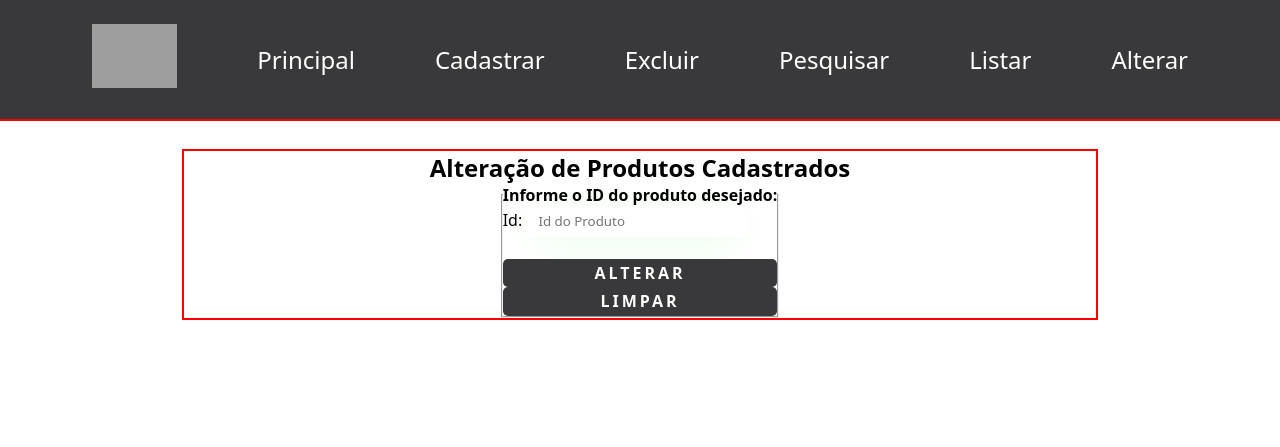
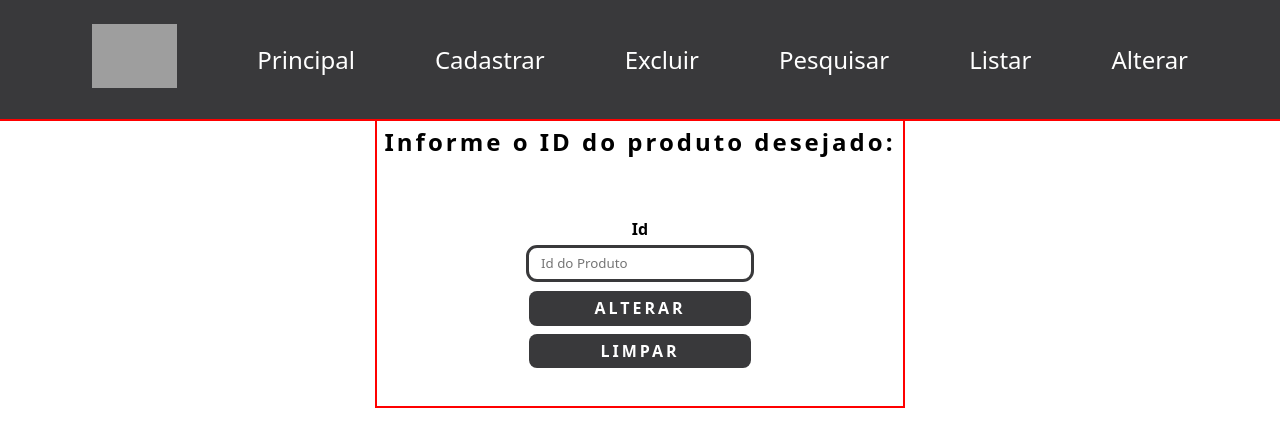
Before and after one commit to Amanda093/Produto-3-bi-pw2-2024, a PHP site: page /alterar1.php in a window 1280 px wide. Shown: the top 447 px of the page. Run offline with PHP 8.4, Linux system fonts and the light colour scheme; grey boxes are pictures that could not be loaded.

Commit message:
continuei com a estilização

```diff
--- a/alterar1.php
+++ b/alterar1.php
@@ -13,16 +13,17 @@
     <?php include_once 'layouts/navbar.php' ?>
 
     <section>
-        <h2>Alteração de Produtos Cadastrados</h2>
-
+        <h2> Informe o ID do produto desejado: </h2>
         <form name="cliente" method = "POST" action = "alterar2.php">
-            <fieldset>
-                <legend><b> Informe o ID do produto desejado: </b></legend>
-                <p> Id: <input name="txtid" type="text" size="20" maxlength="5" placeholder="Id do Produto">
-                <br><br>
+            <br>
+            <div class="row">
+                <label for="">Id</label>
+                <input name="txtid" type="text" size="20" maxlength="5" placeholder="Id do Produto">
+            </div>
+            <div class="row">
                 <button name="btnEnviar" type="submit">Alterar</button>
                 <button name="btnLimpar" type="reset">Limpar</button>
-            </fieldset>
+            </div>
         </form>
     </section>
 </body>
--- a/css/style.css
+++ b/css/style.css
@@ -16,12 +16,20 @@ section {
     margin-inline: auto;
     padding-left: 0.5rem;
     padding-right: 0.5rem;
+
+    height: fit-content;
+    display: flex;
+    flex-direction: column;
+    justify-content: center;
+    align-items: center;
+    transition: all 0.2s ease-in-out;
+
     outline: solid 2px red;
 }
 body {
+    position:relative;
     display: flex;
     flex-direction: column;
-    gap: 2rem;
 }
 header {
     /* HEADER */
@@ -71,13 +79,19 @@ ul a:hover::after {
     transform-origin: center;
 }
 /* Fim do Header */
-section {
-    width: 70vw;
-    height: fit-content;
-    display: flex;
-    flex-direction: column;
-    justify-content: center;
-    align-items: center;
+form {
+    padding-block: 2em;
+    padding-inline: 3em;
+    border-radius: 1.5rem;
+    text-align: center;
+}
+h1, h2{
+    letter-spacing: 3px;
+    text-align: center;
+    margin-top: 0.25em;
+}
+label {
+    font-weight: 700;
 }
 button {
     padding-inline: 0.1em;
@@ -86,26 +100,27 @@ button {
 
     background-color: var(--gray);
     text-transform: uppercase;
-    font-weight: 700;
+    font-weight:600;
     letter-spacing: 3px;
     color: var(--white);
 
-    border-radius: 5px;
+    border-radius:  0.5rem;
+    padding: 0.4rem 0.75rem;
     border: none;
     outline: none;
     cursor: pointer;
     font-size: 1rem;
 }
 input, select {
-    background-color: var(--light-light-light-gray);
+    outline: 3px solid var(--gray);
     border: solid 2px var(--purple);
-    border-radius: 0.7em;
+    border-radius:  0.5rem;
     padding: 0.4rem 0.75rem;
-
-    box-shadow: 0px 10px 40px -12px #00ff0052;
-    transition: box-shadow 0.3s, background-color 0.3s;
-    &:hover {
-        background-color: var(--white);
-        box-shadow: 5px 10px 20px -10px #00ff55a9;
-    }
 }
+.row {
+    padding-block: 6px;
+    display: flex;
+    flex-direction: column;
+    align-items: center;
+    gap: 8px;
+}
```
Also changed, not shown: index.php (+21 -5 lines), loginInvalido.php (+51 -0 lines).
